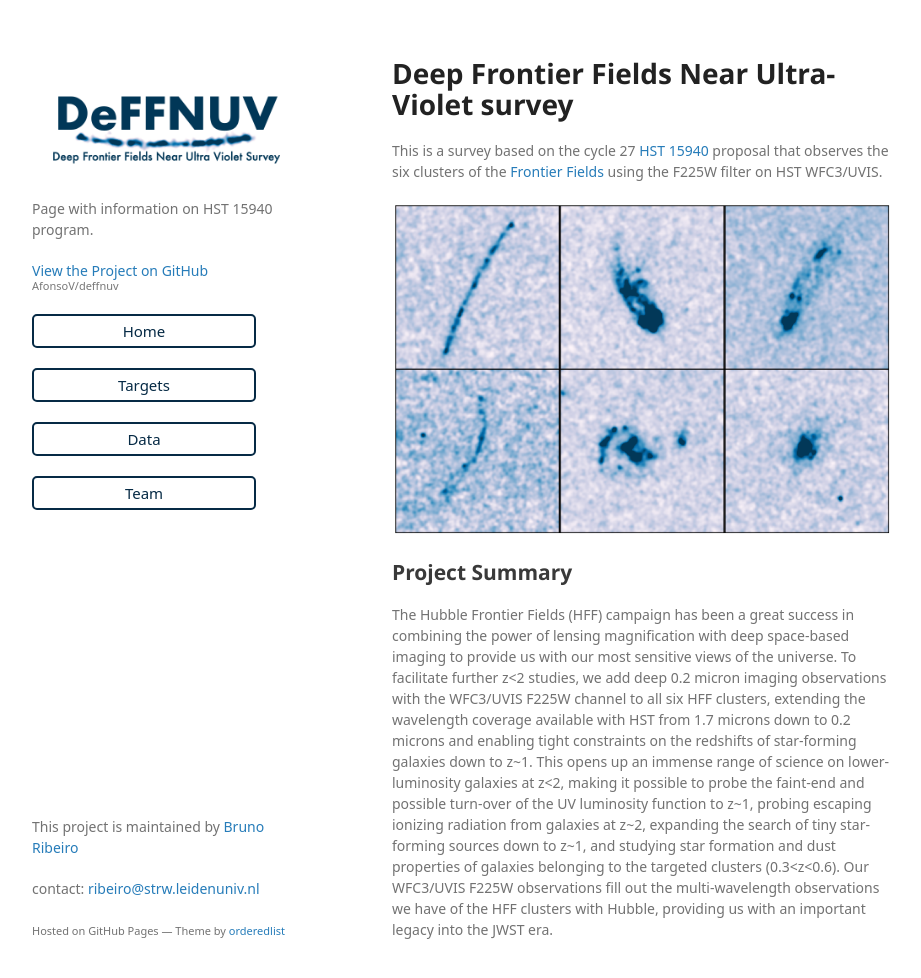
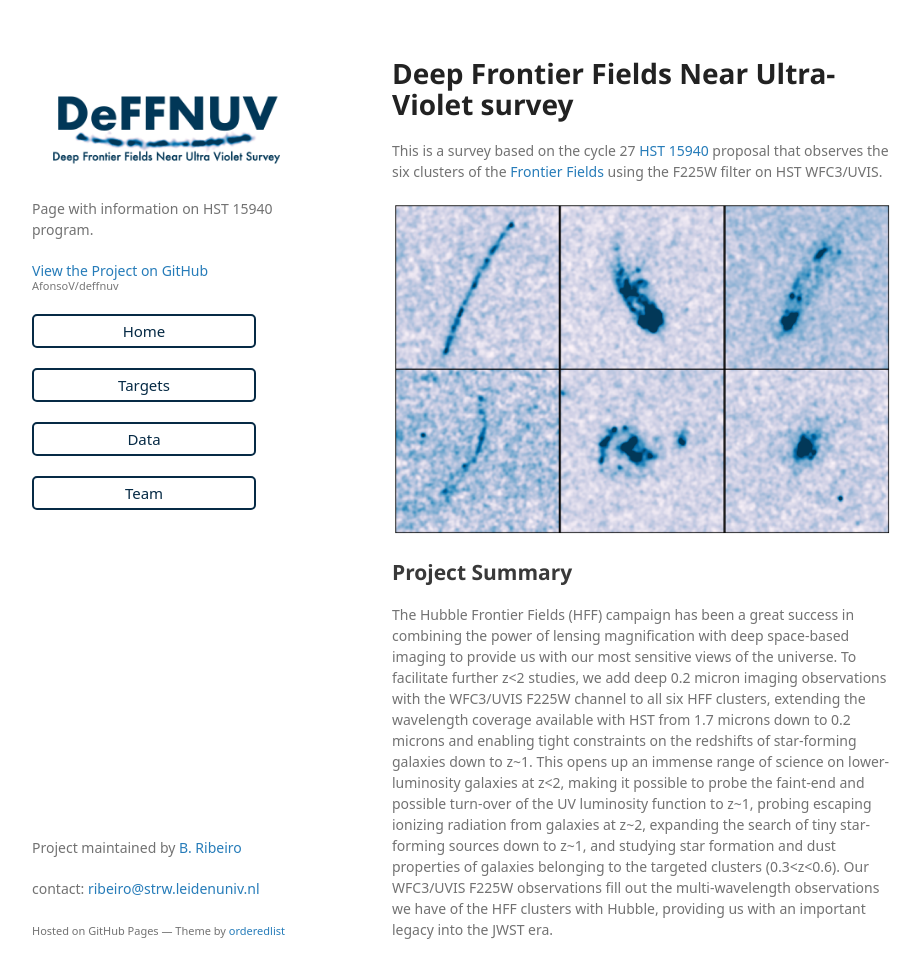
Before and after one commit to AfonsoV/deffnuv, a Jekyll site: the page built from index.md, in a window 1280 px wide and 1010 px high. Shown: the top 978 px of the window, without its empty margins (178-1099 px from the left). Built offline with Jekyll 4.4.1, drawn with Linux system fonts in a browser that asks for light colours; some web fonts are replaced; our own code applies the rules of GitHub Pages for plain Markdown files.

Commit message:
Update layout

```diff
--- a/_layouts/default.html
+++ b/_layouts/default.html
@@ -68,7 +68,7 @@
       </section>
       <footer>
         {% if site.github.is_project_page %}
-        <p>This project is maintained by <a href="{{ site.github.owner_url }}"> Bruno Ribeiro </a></p>
+        <p>Project maintained by <a href="{{ site.github.owner_url }}"> B. Ribeiro </a></p>
         <p>contact: <a href="mailto:ribeiro@strw.leidenuniv.nl"> ribeiro@strw.leidenuniv.nl </a></p>
         {% endif %}
         <p><small>Hosted on GitHub Pages &mdash; Theme by <a href="https://github.com/orderedlist">orderedlist</a></small></p>
```
